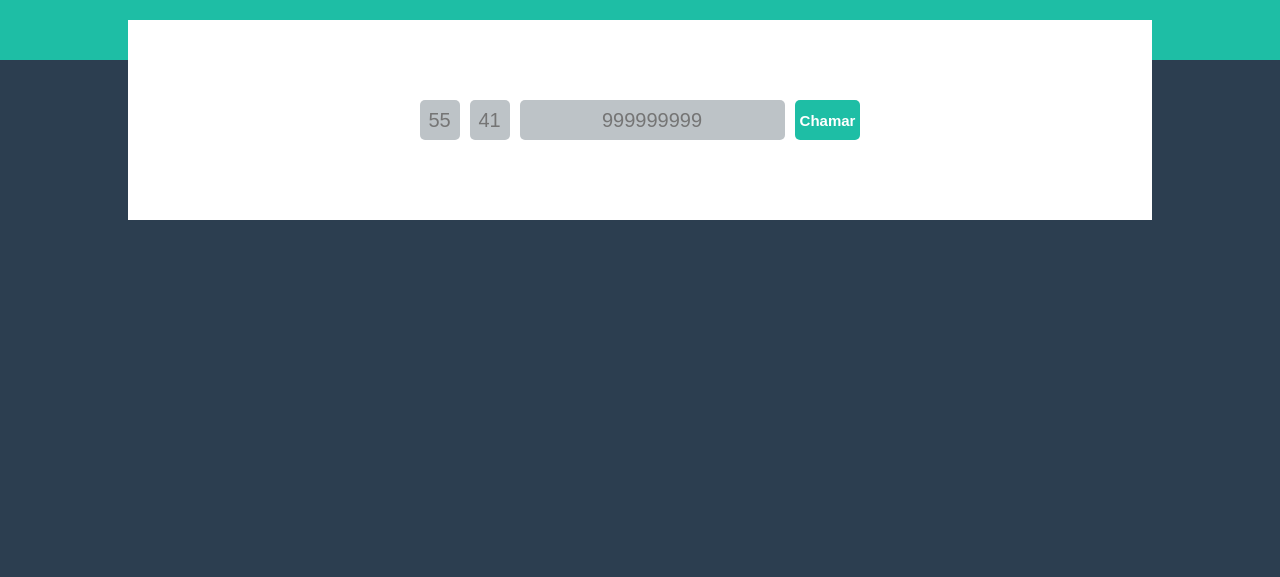
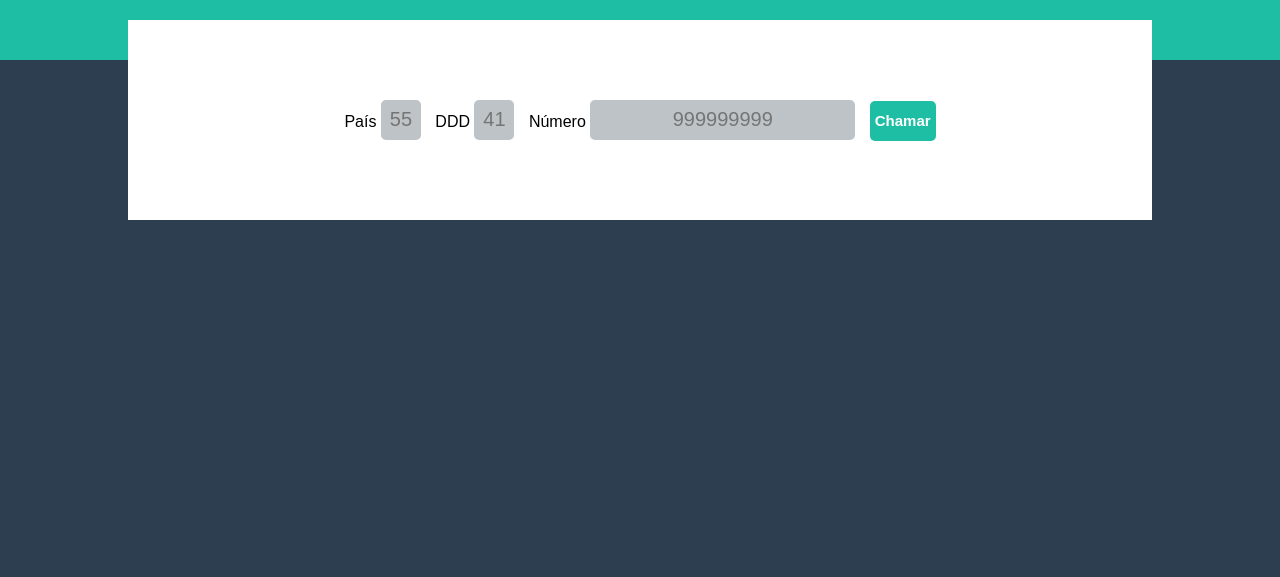
Before and after one commit to alexandersantosdev/msgwhatsapp, a plain HTML site: page index.html in a window 1280 px wide. Shown: the part 140-717 px from the top of the page. Drawn offline with Linux system fonts and the light colour scheme.

Commit message:
Sistema terminado

```diff
--- a/index.html
+++ b/index.html
@@ -20,10 +20,15 @@
     </header>
     <div class="container">
         <section>
-            <input type="text" id="pais" name="pais" placeholder="55" onchange="setDados(event.target.value, event.target.name)">
-            <input type="text" id="ddd" name="ddd" placeholder="41" onchange="setDados(event.target.value, event.target.name)">
-            <input type="text" id="numero" name="numero" placeholder="999999999" onchange="setDados(event.target.value, event.target.name)">
-            <button onclick="navegar()">Chamar</button>
+            <p>
+                <label for="pais">País </label>
+                <input type="text" id="pais" name="pais" placeholder="55" onchange="setDados(event.target.value, event.target.name)">
+                <label for="pais">DDD </label>
+                <input type="text" id="ddd" name="ddd" placeholder="41" onchange="setDados(event.target.value, event.target.name)">
+                <label for="pais">Número </label>
+                <input type="text" id="numero" name="numero" placeholder="999999999" onchange="setDados(event.target.value, event.target.name)">
+                <button onclick="navegar()">Chamar</button>
+            </p>
         </section>
         <footer>
             <p>
```
